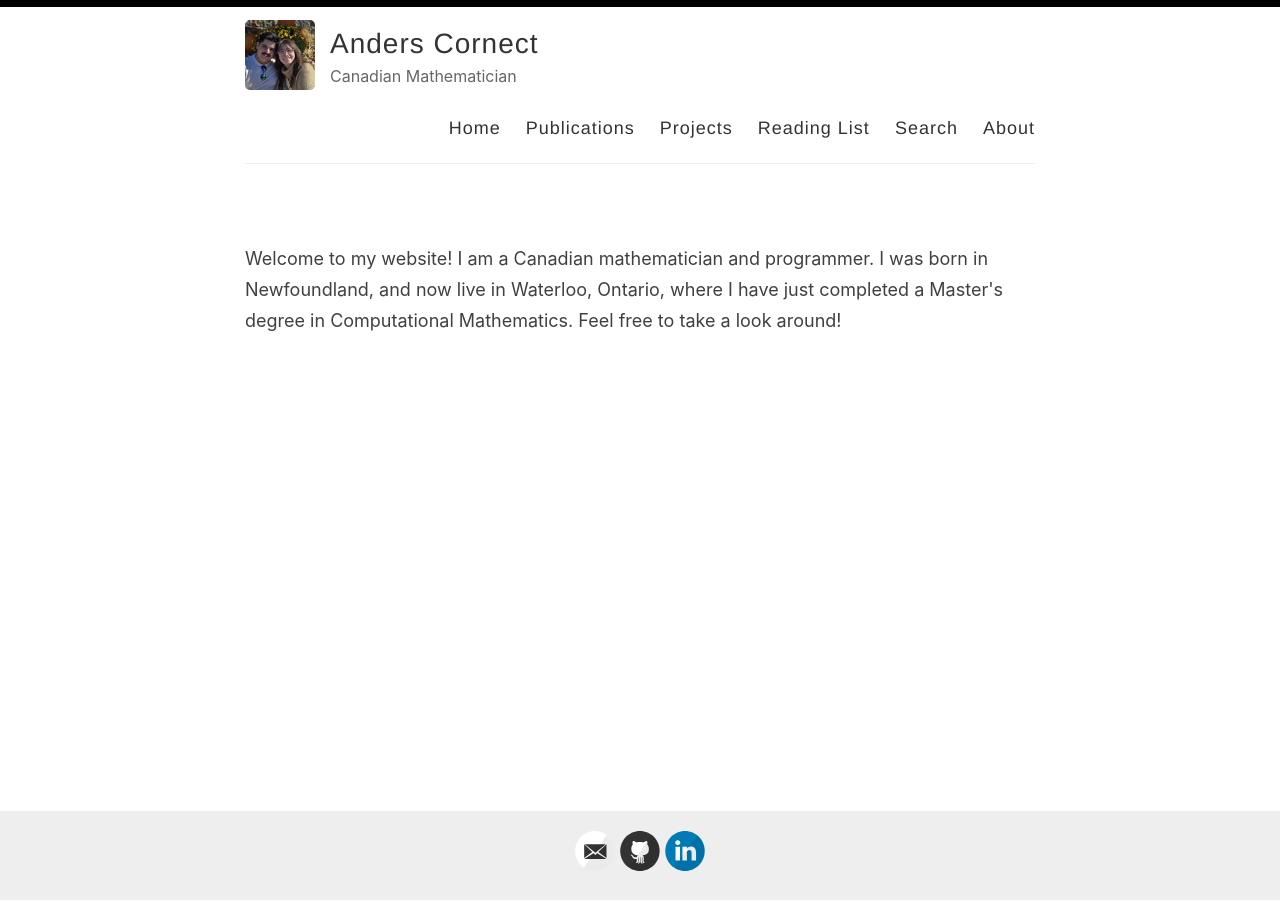
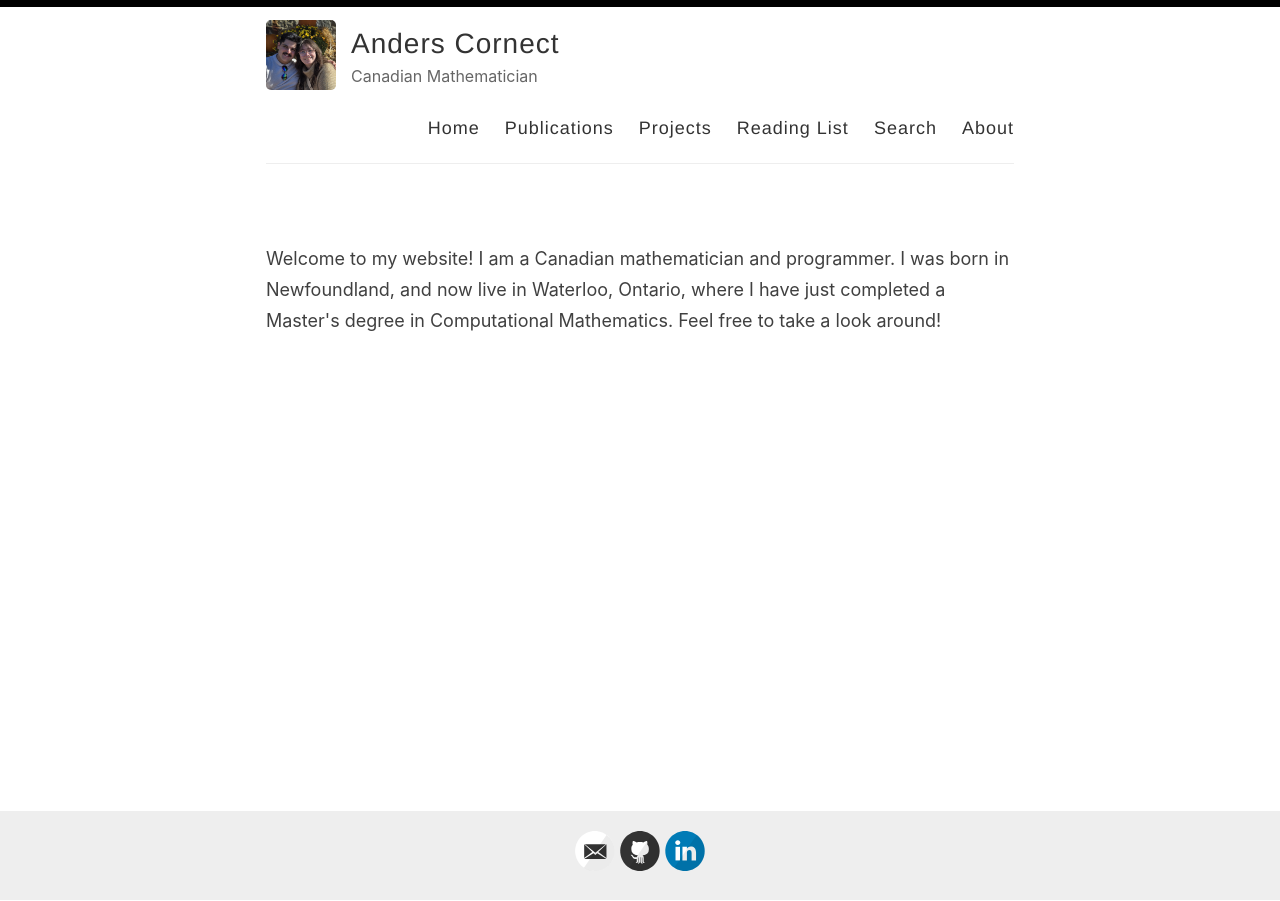
Before and after one commit to And-ers/And-ers.github.io, a Jekyll site: the page built from index.html, in a window 1280 px wide. Built offline with Jekyll 4.4.1, drawn with Linux system fonts in a browser that asks for light colours; the list of posts is cut into pages by our own code.

Commit message:
modified:   assets/style.scss

```diff
--- a/assets/style.scss
+++ b/assets/style.scss
@@ -34,8 +34,7 @@ body {
 .container {
   margin: 0 auto;
   padding: 0 10px;
-  width: 50%;
-  min-width: 810px;
+  width: 60%;
   max-width: 1280px;
 }
 
```
